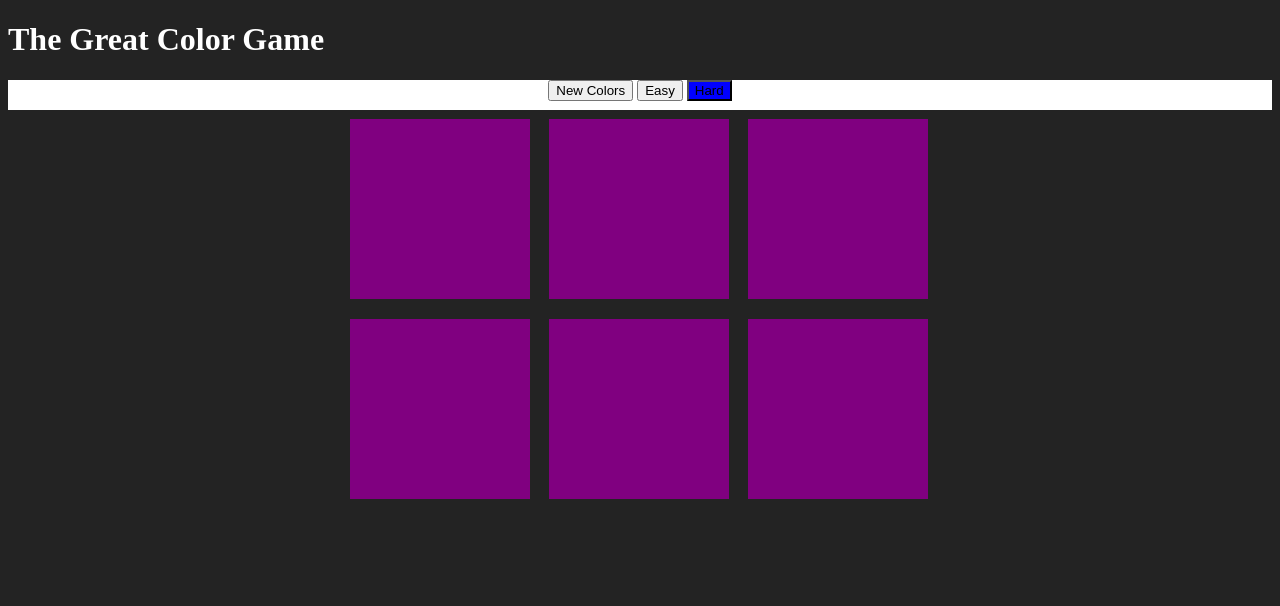
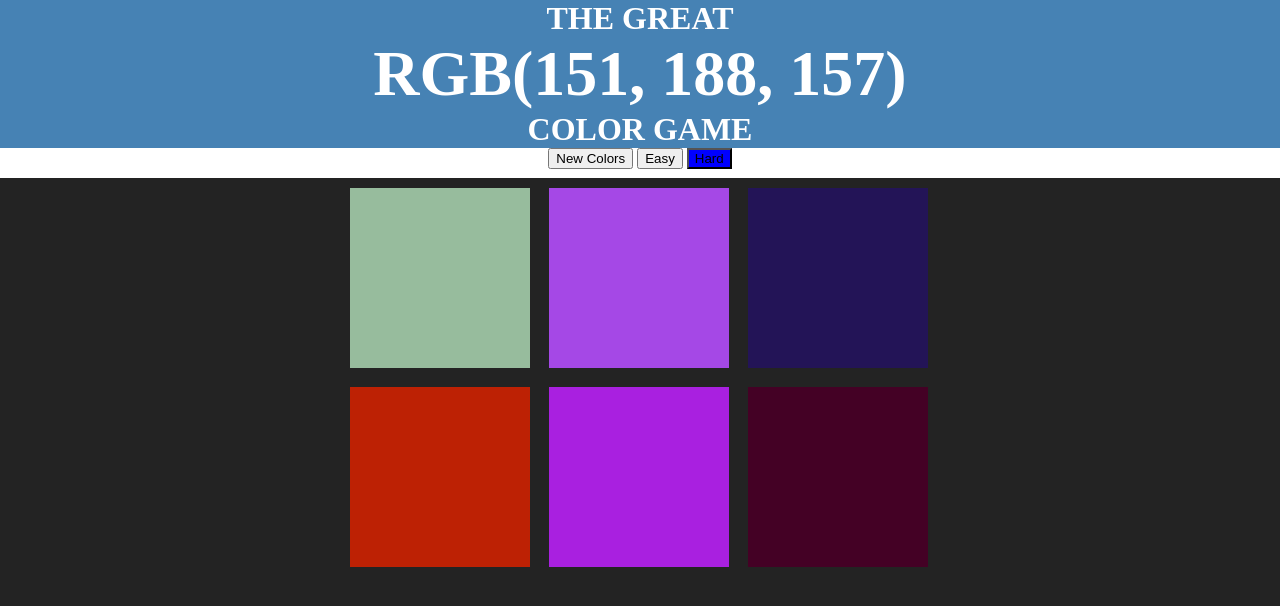
Before and after one commit to cmwilson88/colorguesserv2codealong, a plain HTML site: page index.html in a window 1280 px wide. Drawn offline with Linux system fonts and the light colour scheme.

Commit message:
Fixed bug where no colors were added to array on browser reload

```diff
--- a/index.html
+++ b/index.html
@@ -7,7 +7,13 @@
 </head>
 <body>
 
-	<h1>The Great <span id="colorDisplay">RGB</span> Color Game</h1>
+	<h1>
+		The Great
+		<br>
+		<span id="colorDisplay">RGB</span>
+		<br>
+		Color Game
+	</h1>
 
 	<div id="stripe">
 		<button id="reset">New Colors</button>
--- a/script.js
+++ b/script.js
@@ -1,5 +1,5 @@
+var numSquares = 6;
 var colors = generateRandomColors(numSquares);
-
 var squares = document.querySelectorAll(".square");
 var pickedColor = pickColor();
 var colorDisplay = document.getElementById("colorDisplay");
@@ -8,7 +8,7 @@ var h1 = document.querySelector("h1");
 var resetButton = document.querySelector("#reset");
 var easyBtn = document.querySelector("#easyBtn");
 var hardBtn = document.querySelector("#hardBtn");
-var numSquares = 6;
+
 
 easyBtn.addEventListener("click", function(){
 	easyBtn.classList.add("selected");
@@ -50,7 +50,7 @@ resetButton.addEventListener("click", function(){
 	for (var i = 0; i < squares.length; i++) {
 		squares[i].style.background = colors[i];
 	}
-	h1.style.background = "#232323";
+	h1.style.background = "steelblue";
 });
 
 colorDisplay.textContent = pickedColor;
--- a/style.css
+++ b/style.css
@@ -1,5 +1,9 @@
 body {
 	background-color: #232323;
+	margin: 0;
+	font-family: "Montserrat", "Avenir";
+	font-weight: normal;
+	text-transform: uppercase;
 }
 
 #container {
@@ -23,9 +27,17 @@ body {
 
 h1 {
 	color: white;
+	text-align: center;
+	background-color: steelblue;
+	margin: 0;
+
 }
 
 
 .selected {
 	background: blue;
 }
+
+#colorDisplay {
+	font-size: 200%;
+}
```
